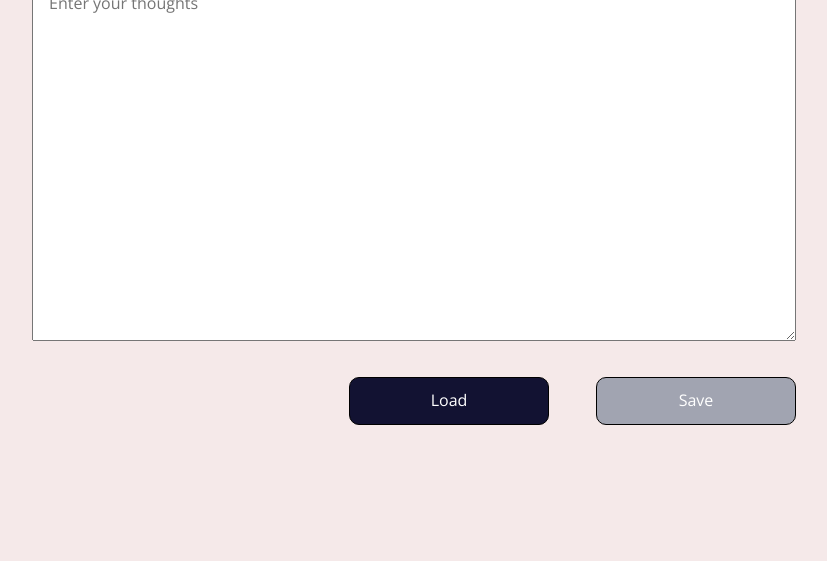
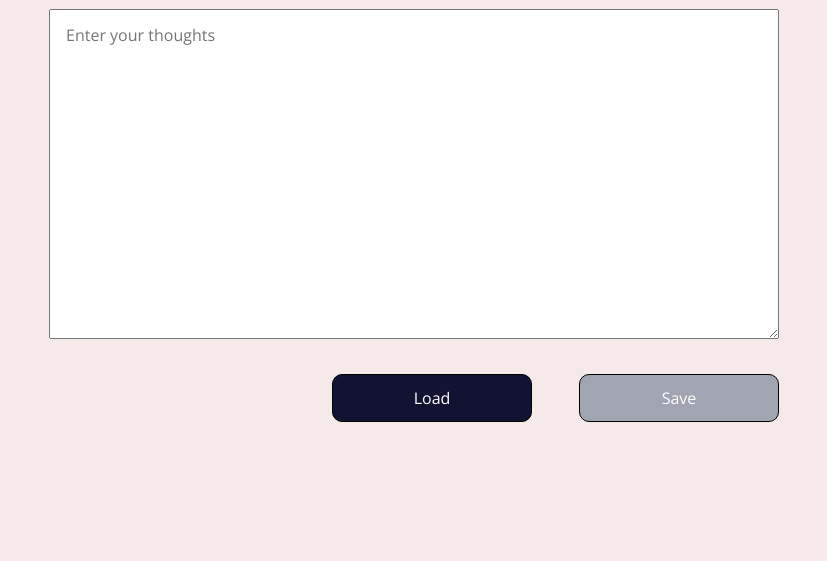
Before and after one commit to fefa84/simple-editor, a website built with webpack: page src/pages/index.html in a window 1280 px wide. Shown: the part 239-800 px from the top of the page, without its empty margins (226-1053 px from the left). Built offline with nearby package versions, Linux system fonts and the light colour scheme.

Commit message:
box-sizing reset

```diff
--- a/src/scss/main.scss
+++ b/src/scss/main.scss
@@ -3,8 +3,14 @@
 
 @import "_variables";
 
+html {
+  box-sizing: border-box;
+}
+* , *:before, *:after {
+ box-sizing: inherit;
+}
 
-body {
+body{
 
   background:#F5E9E9;
   color: #000000;
@@ -13,18 +19,26 @@ body {
   justify-content: center;
   min-height: 100vh;
   font-family:'open sans';
+
+}
+
+.editor{
+  width:100%;
+  max-width:730px;
+  &__heading{
+    font-size:44px;
+  }
 }
 
 .form {
   &__buttons {
-
     margin-top:32px;
     display:flex;
     justify-content:flex-end;
   }
   &__textarea{
-    width: 730px;
-    height: 330px;
+    width: 100%;
+    min-height: 330px;
     padding:16px;
   }
 
```
